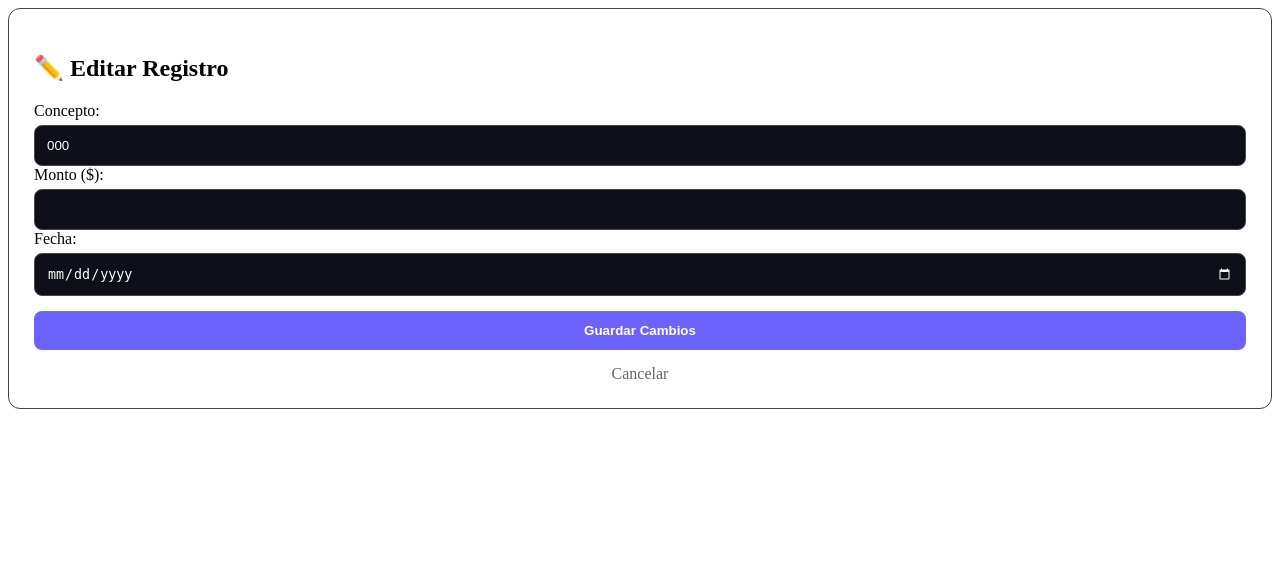
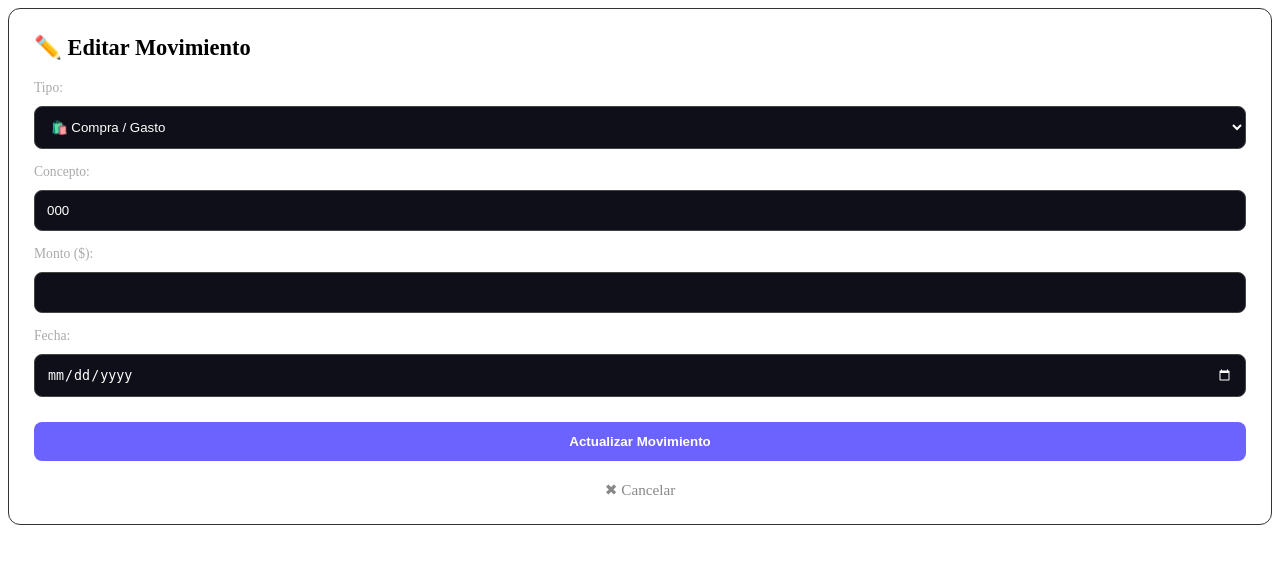
Before and after one commit to arosalesp73/control-gastos-tarjetas, a FastAPI app: template templates/editar_movimiento.html in a window 1280 px wide. Shown: the top 564 px of the page. Run offline with FastAPI, Linux system fonts and the light colour scheme; the template is opened without the code that fills it: most values are stand-ins (such as "Sample title", 1, 10 or a date in 2020).

Commit message:
Update editar_movimiento.html

```diff
--- a/templates/editar_movimiento.html
+++ b/templates/editar_movimiento.html
@@ -3,29 +3,55 @@
 <head>
     <meta charset="UTF-8">
     <meta name="viewport" content="width=device-width, initial-scale=1.0">
-    <title>Editar Registro</title>
-    <style>{{ css | safe }} .container { max-width: 400px; margin: 30px auto; padding: 20px; } .card { background: var(--surface); padding: 25px; border-radius: 12px; border: 1px solid #444; } input { width: 100%; padding: 12px; margin-top: 5px; background: #0f0f1a; color: white; border: 1px solid #444; border-radius: 8px; box-sizing: border-box; } button { width: 100%; padding: 12px; margin-top: 15px; background: #6c63ff; border: none; color: white; font-weight: bold; border-radius: 8px; cursor: pointer; }</style>
+    <title>Editar Movimiento</title>
+    <style>
+        {{ css | safe }}
+        .container { max-width: 400px; margin: 30px auto; padding: 20px; }
+        .form-card { background: var(--surface); padding: 25px; border-radius: 12px; border: 1px solid #333; }
+        .form-group { margin-bottom: 15px; }
+        label { display: block; margin-bottom: 5px; color: #aaa; font-size: 0.85em; }
+        input, select, button { width: 100%; padding: 12px; border-radius: 8px; border: 1px solid #444; background: #0f0f1a; color: white; margin-top: 5px; box-sizing: border-box; }
+        button { background: #6c63ff; border: none; font-weight: bold; cursor: pointer; margin-top: 10px; }
+        .back-link { display: block; text-align: center; margin-top: 20px; color: #888; text-decoration: none; font-size: 0.95em; transition: 0.3s; }
+        .back-link:hover { color: white; }
+    </style>
 </head>
 <body>
     <div class="container">
-        <div class="card">
-            <h2>✏️ Editar Registro</h2>
+        <div class="form-card">
+            <h2 style="margin-top: 0; font-size: 1.4em;">✏️ Editar Movimiento</h2>
+
             <form action="/movimientos/actualizar" method="post">
-                <input type="hidden" name="id" value="{{ movimiento.id }}">
-                <input type="hidden" name="tarjeta" value="{{ movimiento.tarjeta }}">
+                <input type="hidden" name="id" value="{{ mov.id }}">
+                <input type="hidden" name="tarjeta" value="{{ mov.tarjeta }}">
 
-                <label>Concepto:</label>
-                <input type="text" name="concepto" value="{{ movimiento.concepto }}" required>
+                <div class="form-group">
+                    <label>Tipo:</label>
+                    <select name="tipo_movimiento">
+                        <option value="compra" {% if mov.tipo == 'compra' %}selected{% endif %}>🛍️ Compra / Gasto</option>
+                        <option value="abono" {% if mov.tipo == 'abono' %}selected{% endif %}>💳 Abono / Pago a TDC</option>
+                    </select>
+                </div>
 
-                <label>Monto ($):</label>
-                <input type="number" step="0.01" name="monto" value="{{ movimiento.monto }}" required>
+                <div class="form-group">
+                    <label>Concepto:</label>
+                    <input type="text" name="concepto" value="{{ mov.concepto }}" required>
+                </div>
 
-                <label>Fecha:</label>
-                <input type="date" name="fecha" value="{{ movimiento.fecha }}" required style="color-scheme: dark;">
+                <div class="form-group">
+                    <label>Monto ($):</label>
+                    <input type="number" step="0.01" name="monto" value="{{ mov.monto|string|replace('-', '') }}" required>
+                </div>
 
-                <button type="submit">Guardar Cambios</button>
+                <div class="form-group">
+                    <label>Fecha:</label>
+                    <input type="date" name="fecha" value="{{ mov.fecha }}" required style="color-scheme: dark;">
+                </div>
+
+                <button type="submit">Actualizar Movimiento</button>
             </form>
-            <a href="/movimientos/nuevo/{{ movimiento.tarjeta }}" style="display: block; text-align: center; margin-top: 15px; color: #666; text-decoration: none;">Cancelar</a>
+
+            <a href="/movimientos/nuevo/{{ mov.tarjeta }}" class="back-link">✖ Cancelar</a>
         </div>
     </div>
 </body>
```
